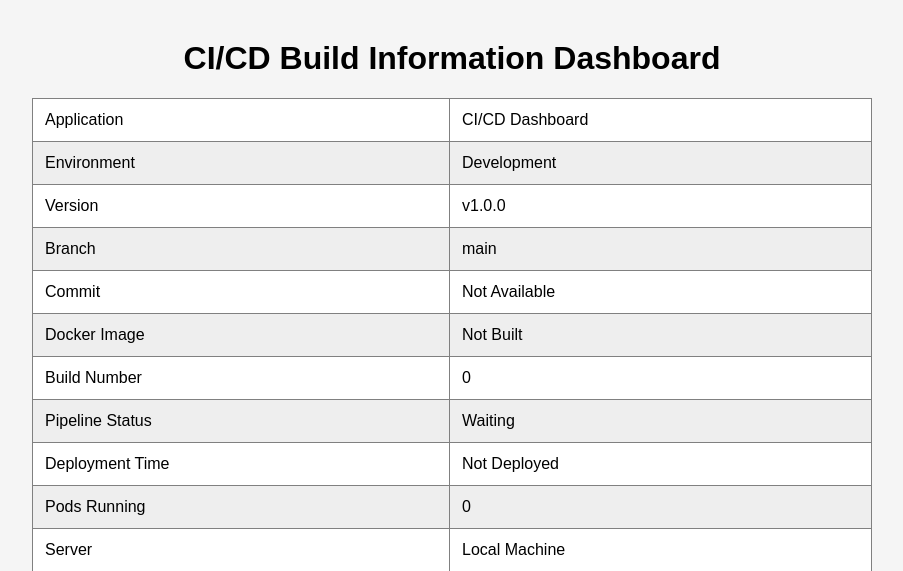
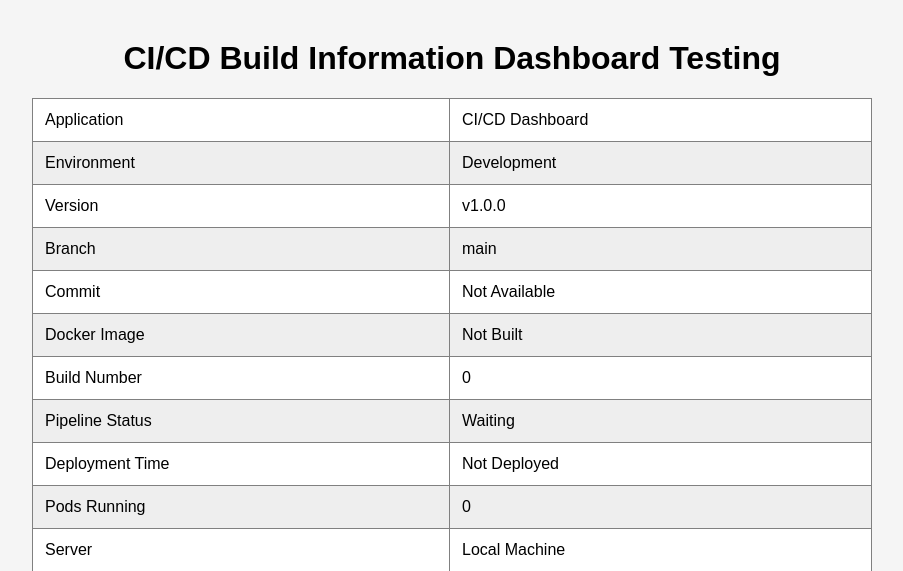
Before and after one commit to nikitaB2005/CI-CD_Pipeline, a Flask app: page / in a window 1280 px wide. Shown: the top 571 px of the page, without its empty margins (188-1091 px from the left). Run offline with Flask 3, Linux system fonts and the light colour scheme.

Commit message:
Testing the automation of kubernetes

```diff
--- a/templates/index.html
+++ b/templates/index.html
@@ -6,7 +6,7 @@
 </head>
 <body>
 
-<h1>CI/CD Build Information Dashboard </h1>
+<h1>CI/CD Build Information Dashboard Testing</h1>
 
 <table>
 
```
